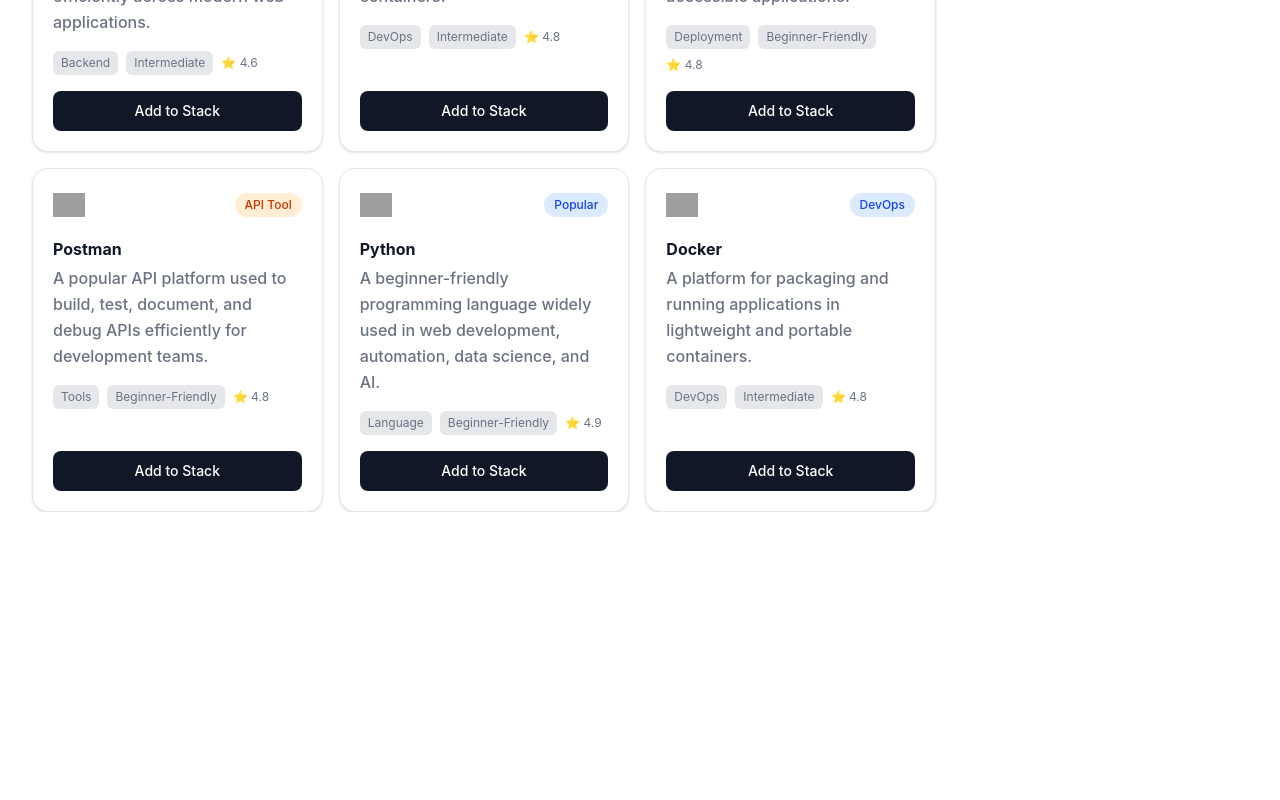
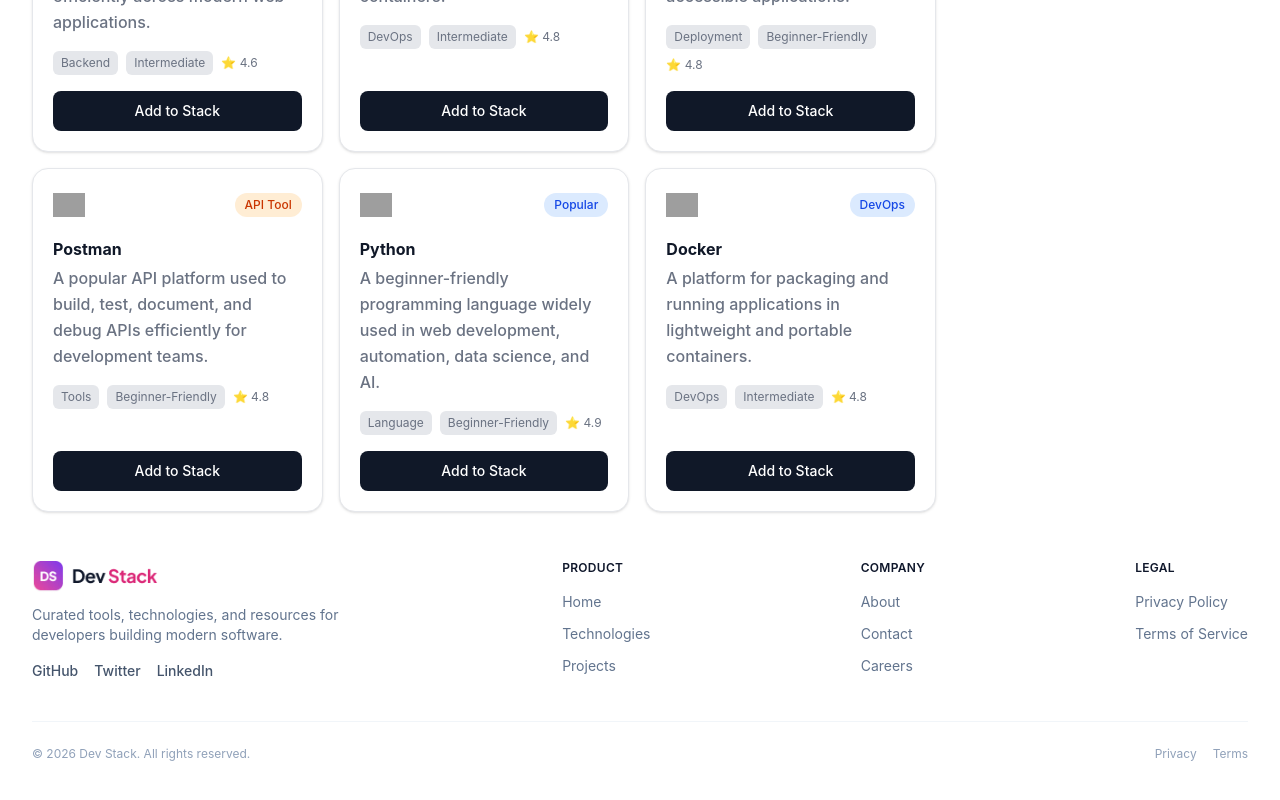
Before and after one commit to junayedhasan302/Assignment-05, a React (Vite) app: page / in a window 1280 px wide. Shown: the part 2737-3537 px from the top of the page. Before the commit the page ends 3249 px from the top, so only its background shows below. Built offline with nearby package versions, Linux system fonts and the light colour scheme; grey boxes are pictures that could not be loaded.

Commit message:
Footer added

```diff
--- a/src/App.tsx
+++ b/src/App.tsx
@@ -7,6 +7,7 @@
 import Nav from "./components/Nav";
 import Banner from "./components/Banner";
 import type { TechnologyType } from "./types/technology";
+import Footer from "./components/Footer";
 
 function App() {
   const [stack, setStack] = useState<TechnologyType[]>([]);
@@ -51,6 +52,7 @@
           onRemoveAll={removeAll}
         />
       </div>
+      <Footer/>
     </>
   );
 }
--- /dev/null
+++ b/src/components/Footer.tsx
@@ -0,0 +1,109 @@
+import logo from "../assets/logo-text.png";
+
+const Footer = () => {
+  return (
+    <footer className="bg-white mt-[2px">
+      <div className="max-w-7xl mx-auto px-8 py-12">
+        <div className="flex justify-between">
+          {/* Brand */}
+          <div className="max-w-xs">
+            <img src={logo} alt="Dev Stack" className="w-[126px] mb-3" />
+            <p className="text-sm text-slate-500 mb-4">
+              Curated tools, technologies, and resources for developers building
+              modern software.
+            </p>
+            {/* Social link  */}
+            <div className="flex items-center gap-4 text-sm font-medium text-slate-600">
+              <a href="https://github.com/junayedhasan302" target="_blank" rel="noopener noreferrer" className="hover:text-pink-600">GitHub</a>
+              <a href="https://x.com/junayed_jh"target="_blank"rel="noopener noreferrer"className="hover:text-pink-600">Twitter</a>
+              <a href="https://www.linkedin.com/in/junayet-hasan-jh/"target="_blank"rel="noopener noreferrer"className="hover:text-pink-600">LinkedIn</a>
+            </div>
+          </div>
+
+
+          {/* Product */}
+          <div>
+            <h4 className="text-xs font-semibold text-slate-900 tracking-wide mb-4">
+              PRODUCT
+            </h4>
+            <ul className="flex flex-col gap-3 text-sm text-slate-500">
+              <li>
+                <a href="#" className="hover:text-pink-600">
+                  Home
+                </a>
+              </li>
+              <li>
+                <a href="#" className="hover:text-pink-600">
+                  Technologies
+                </a>
+              </li>
+              <li>
+                <a href="#" className="hover:text-pink-600">
+                  Projects
+                </a>
+              </li>
+            </ul>
+          </div>
+
+          {/* Company */}
+          <div>
+            <h4 className="text-xs font-semibold text-slate-900 tracking-wide mb-4">
+              COMPANY
+            </h4>
+            <ul className="flex flex-col gap-3 text-sm text-slate-500">
+              <li>
+                <a href="#" className="hover:text-pink-600">
+                  About
+                </a>
+              </li>
+              <li>
+                <a href="#" className="hover:text-pink-600">
+                  Contact
+                </a>
+              </li>
+              <li>
+                <a href="#" className="hover:text-pink-600">
+                  Careers
+                </a>
+              </li>
+            </ul>
+          </div>
+
+          {/* Legal */}
+          <div>
+            <h4 className="text-xs font-semibold text-slate-900 tracking-wide mb-4">
+              LEGAL
+            </h4>
+            <ul className="flex flex-col gap-3 text-sm text-slate-500">
+              <li>
+                <a href="#" className="hover:text-pink-600">
+                  Privacy Policy
+                </a>
+              </li>
+              <li>
+                <a href="#" className="hover:text-pink-600">
+                  Terms of Service
+                </a>
+              </li>
+            </ul>
+          </div>
+        </div>
+
+        {/* Bottom bar */}
+        <div className="mt-10 pt-6 border-t border-slate-100 flex justify-between items-center text-xs text-slate-400">
+          <p>© 2026 Dev Stack. All rights reserved.</p>
+          <div className="flex gap-4">
+            <a href="#" className="hover:text-pink-600">
+              Privacy
+            </a>
+            <a href="#" className="hover:text-pink-600">
+              Terms
+            </a>
+          </div>
+        </div>
+      </div>
+    </footer>
+  );
+};
+
+export default Footer;
--- a/src/components/Nav.tsx
+++ b/src/components/Nav.tsx
@@ -1,23 +1,26 @@
 import { useState } from "react";
 import logo from "../assets/logo-text.png";
+import hamburger from "../assets/hamburger.png";
 
 const Nav = () => {
   const [menuOpen, setMenuOpen] = useState(false);
 
   return (
-    <nav className="sticky top-0 z-50  bg-white border-b border-slate-50 ">
+    <nav className="sticky top-0 z-50 bg-white border-b border-slate-50">
       <div className="max-w-7xl mx-auto px-4 sm:px-6 lg:px-8">
         {/* Main Navbar */}
         <div className="h-16 lg:h-[72px] flex items-center justify-between">
           {/* Mobile Menu Button */}
           <button
             onClick={() => setMenuOpen(!menuOpen)}
-            className="lg:hidden w-10 h-10 flex flex-col items-center justify-center gap-1.5"
+            className="lg:hidden w-10 h-10 flex items-center justify-center"
             aria-label="Toggle menu"
           >
-            <span className="w-5 h-0.5 bg-slate-600"></span>
-            <span className="w-5 h-0.5 bg-slate-600"></span>
-            <span className="w-5 h-0.5 bg-slate-600"></span>
+            <img
+              src={hamburger}
+              alt="Menu"
+              className="w-6 h-6 object-contain"
+            />
           </button>
 
           {/* Logo */}
@@ -35,19 +38,15 @@
               <li className="cursor-pointer hover:text-pink-600 transition-colors duration-200">
                 Home
               </li>
-
               <li className="cursor-pointer hover:text-pink-600 transition-colors duration-200">
                 Technologies
               </li>
-
               <li className="cursor-pointer hover:text-pink-600 transition-colors duration-200">
                 Projects
               </li>
-
               <li className="cursor-pointer hover:text-pink-600 transition-colors duration-200">
                 About
               </li>
-
               <li className="cursor-pointer hover:text-pink-600 transition-colors duration-200">
                 Contact
               </li>
--- a/src/components/TechnologyList.tsx
+++ b/src/components/TechnologyList.tsx
@@ -1,7 +1,7 @@
 import { use } from "react";
 import type { TechnologyType } from "../types/technology";
 import TechCard from "./TechCard";
-import TechnologyGridSkeleton from "./TechnologyGridSkeleton";
+// import TechnologyGridSkeleton from "./TechnologyGridSkeleton";
 
 async function fetchTechnologies(): Promise<TechnologyType[]> {
   const response = await fetch("/technology.json");
```
